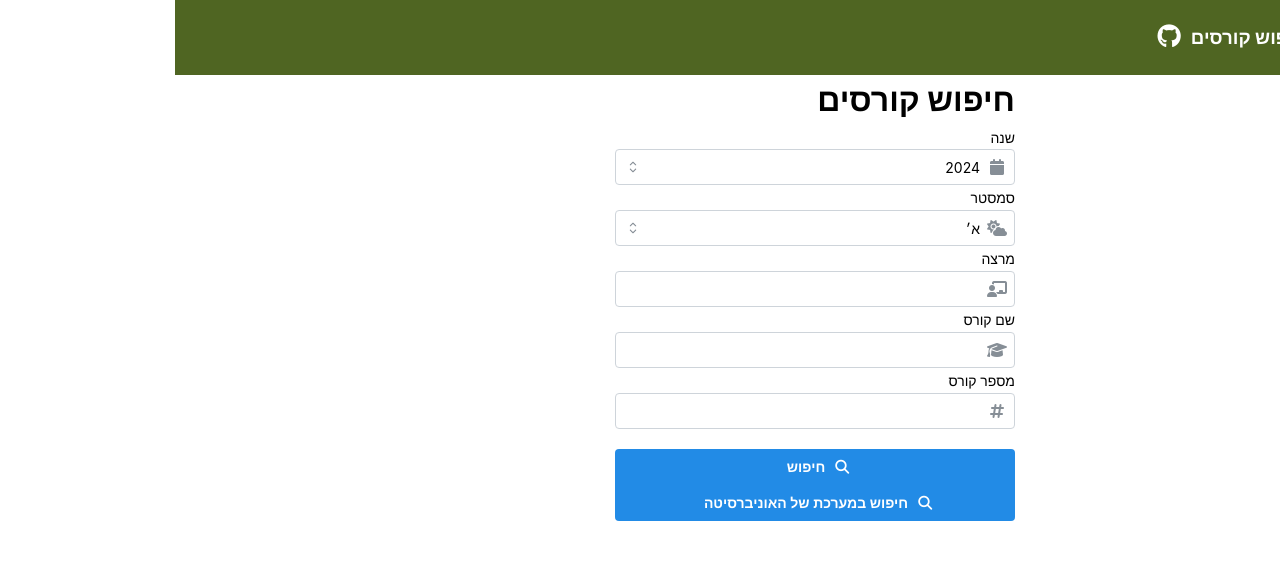
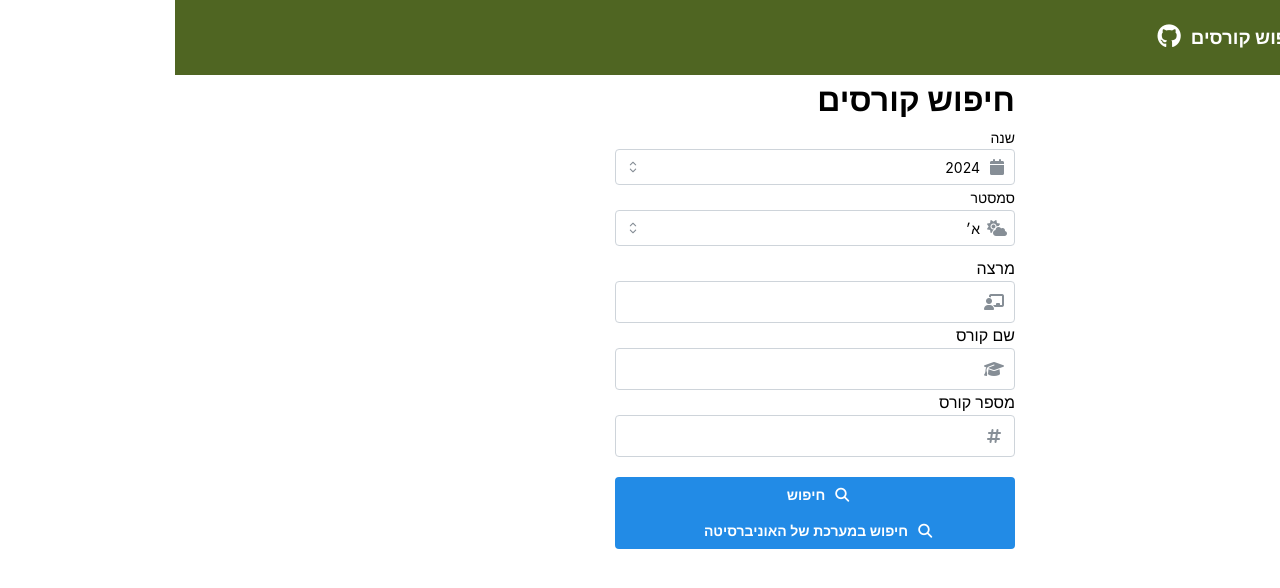
Before and after one commit to arazimproject/tau-search, a React (Vite) app: page / in a window 1280 px wide. Shown: the top 588 px of the page. Built offline with nearby package versions, Linux system fonts and the light colour scheme; grey boxes are pictures that could not be loaded; what color-hash would draw is missing.

Commit message:
ui improvements

```diff
--- a/index.html
+++ b/index.html
@@ -2,8 +2,11 @@
 <html lang="he" dir="rtl">
   <head>
     <meta charset="UTF-8" />
-    <link rel="icon" type="image/svg+xml" href="/vite.svg" />
+    <link rel="icon" href="/logo.png" />
+    <meta property="og:image" content="https://arazim-project.com/tau-search/thumbnail.png" />
+    <meta name="og:description" content="מערכת חיפוש (לא רשמית) מהירה יותר לקורסים באוניברסיטת תל אביב" />
     <meta name="viewport" content="width=device-width, initial-scale=1.0" />
+    <meta name="keywords" content="tau search, tel aviv university, course search, חיפוש קורסים, אונבירסיטת תל אביב, קורסים תל אביב, חיפוש אוניברסיטת תל אביב" />
     <title>חיפוש קורסים</title>
   </head>
   <body>
--- a/src/App.tsx
+++ b/src/App.tsx
@@ -180,14 +180,21 @@ function App() {
           <Header />
           <div
             style={{
-              width: 400,
-              maxWidth: "95%",
+              width: "100%",
+              display: "flex",
+              justifyContent: "center",
               height: "calc(100% - 75px)",
-              display: "flex",
-              flexDirection: "column",
+              overflow: "auto",
             }}
           >
-            <div style={{ flex: "none" }}>
+            <div
+              style={{
+                width: 400,
+                maxWidth: "95%",
+                display: "flex",
+                flexDirection: "column",
+              }}
+            >
               <h1>חיפוש קורסים</h1>
               <Select
                 ref={yearRef}
@@ -204,16 +211,20 @@ function App() {
                 leftSection={<i className="fa-solid fa-cloud-sun" />}
               />
               <TextInput
+                mt="xs"
+                size="md"
                 ref={lecturerRef}
                 label="מרצה"
                 leftSection={<i className="fa-solid fa-chalkboard-user" />}
               />
               <TextInput
+                size="md"
                 ref={courseNameRef}
                 label="שם קורס"
                 leftSection={<i className="fa-solid fa-graduation-cap" />}
               />
               <TextInput
+                size="md"
                 ref={courseNumberRef}
                 label="מספר קורס"
                 leftSection={<i className="fa-solid fa-hashtag" />}
@@ -235,8 +246,6 @@ function App() {
                   חיפוש במערכת של האוניברסיטה
                 </Button>
               </Button.Group>
-            </div>
-            <div style={{ flexGrow: 1, overflow: "auto" }}>
               {courses.length !== 0 && (
                 <p style={{ marginBottom: 10 }}>
                   מספר תוצאות: {courses.length}
```
